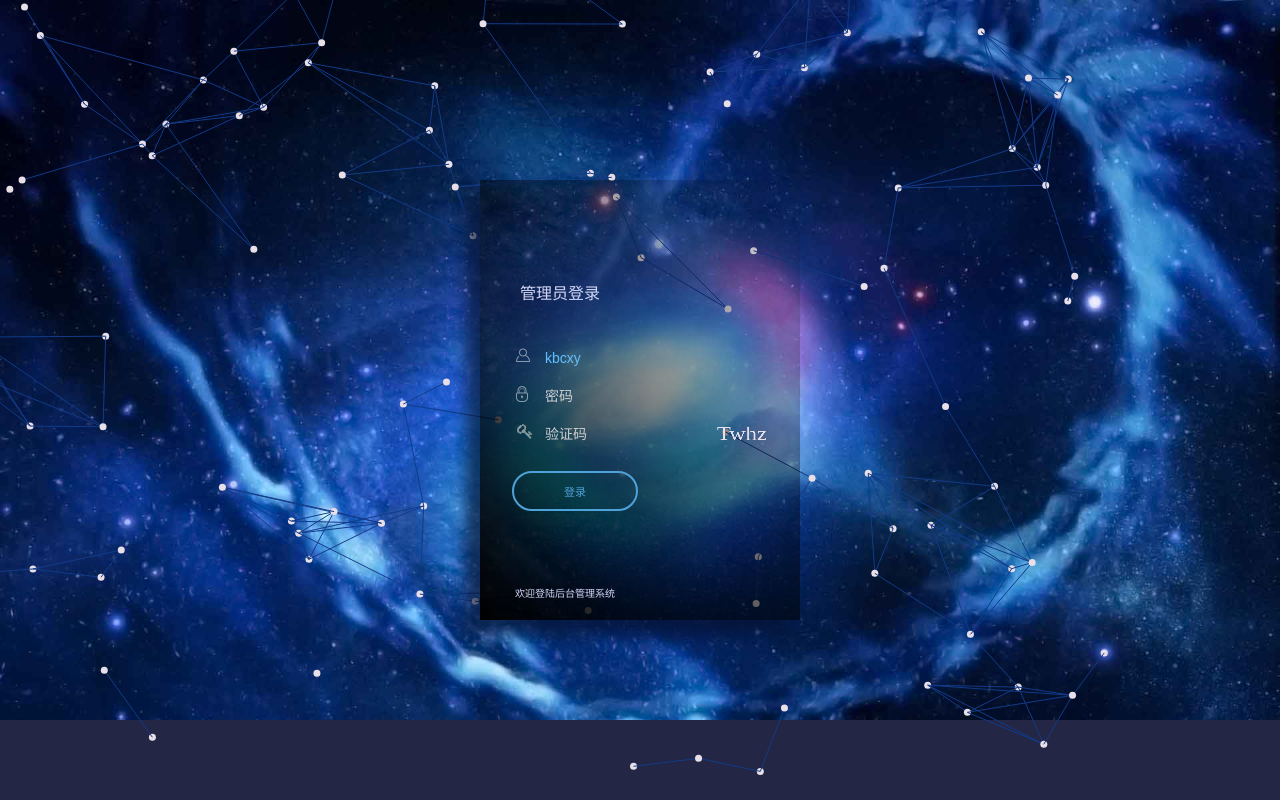
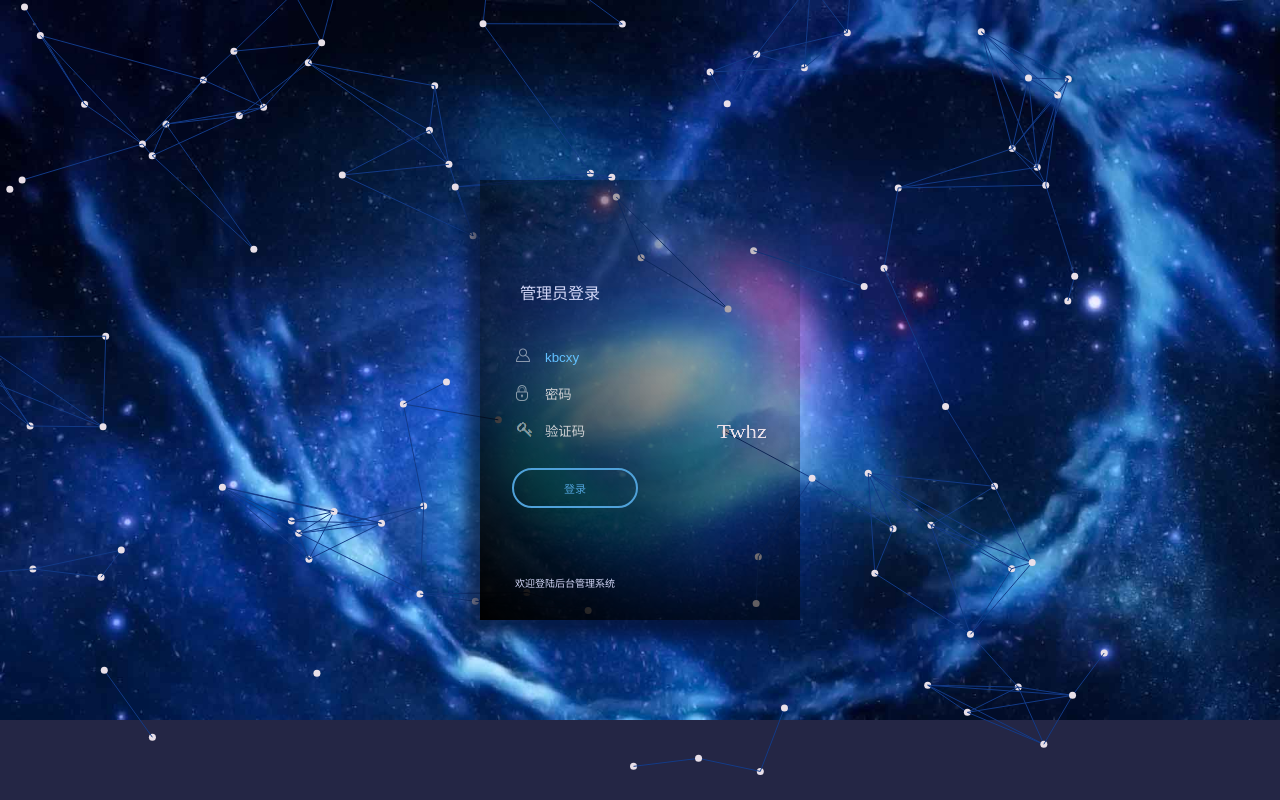
Before and after one commit to jylong0909/login, a plain HTML site: page index.html in a window 1280 px wide. Drawn offline with Linux system fonts and the light colour scheme.

Commit message:
Update index.html

```diff
--- a/index.html
+++ b/index.html
@@ -71,7 +71,7 @@
 	  <p>认证中...</p>
 	</div>
 	<div class="OverWindows"></div>
-    <link href="layui/css/layui.css" rel="stylesheet" type="text/css" />
+<!--     <link href="layui/css/layui.css" rel="stylesheet" type="text/css" /> -->
 	<script src="js/jquery-2.1.1.min.js"></script>
 	<script type="text/javascript" src="js/jquery-ui.min.js"></script>
 	<script type="text/javascript" src='js/stopExecutionOnTimeout.js?t=1'></script>
```
